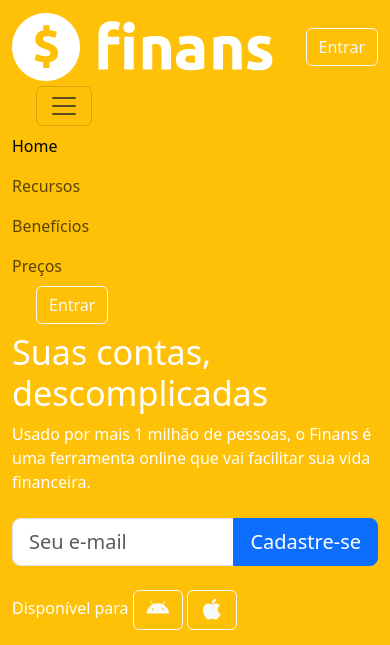
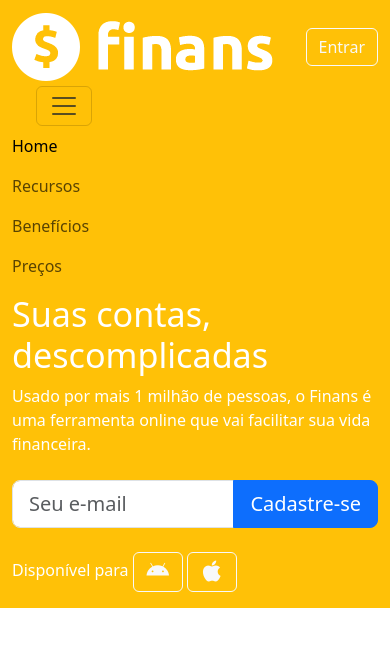
Before and after one commit to ericksantosl/udemy, a PHP site: page / in a window 390 px wide, after a click that opens the changed part. Shown: the top 645 px of the page. Run offline with PHP 8.4, Linux system fonts and the light colour scheme; some libraries are stand-ins or nearby versions.

Commit message:
responsividade dos botões "entrar"

```diff
--- a/web-completo/section009/aula143/css/style.css
+++ b/web-completo/section009/aula143/css/style.css
@@ -24,3 +24,15 @@ i {
     width: 50px;
     height: 40px;
 }
+
+@media (min-width: 992px) {
+    #bEntrar {
+        display: none;
+    }
+}
+
+@media (max-width: 992px) {
+    #bNav {
+        display: none;
+    }
+}
--- a/web-completo/section009/aula143/index.html
+++ b/web-completo/section009/aula143/index.html
@@ -16,7 +16,7 @@
                     <img src="img/logo.png" alt="logo">
                 </a>
 
-                <a href="#" class="btn btn-outline-light ms-auto">Entrar</a>
+                <a href="#" id="bEntrar" class="btn btn-outline-light ms-auto">Entrar</a>
 
                 <button class="ms-4 navbar-toggler" type="button" data-bs-toggle="collapse" data-bs-target="#nav-principal" aria-controls="nav-principal" aria-expanded="false" aria-label="Toggle navigation">
                     <span class="navbar-toggler-icon"></span>
@@ -36,7 +36,7 @@
                         <li class="nav-item">
                             <a href="#" class="nav-link">Preços</a>
                         </li>
-                        <li class="nav-item">
+                        <li id="bNav" class="nav-item">
                             <a href="#" class="btn btn-outline-light ms-4">Entrar</a>
                         </li>
                     </ul>
```
